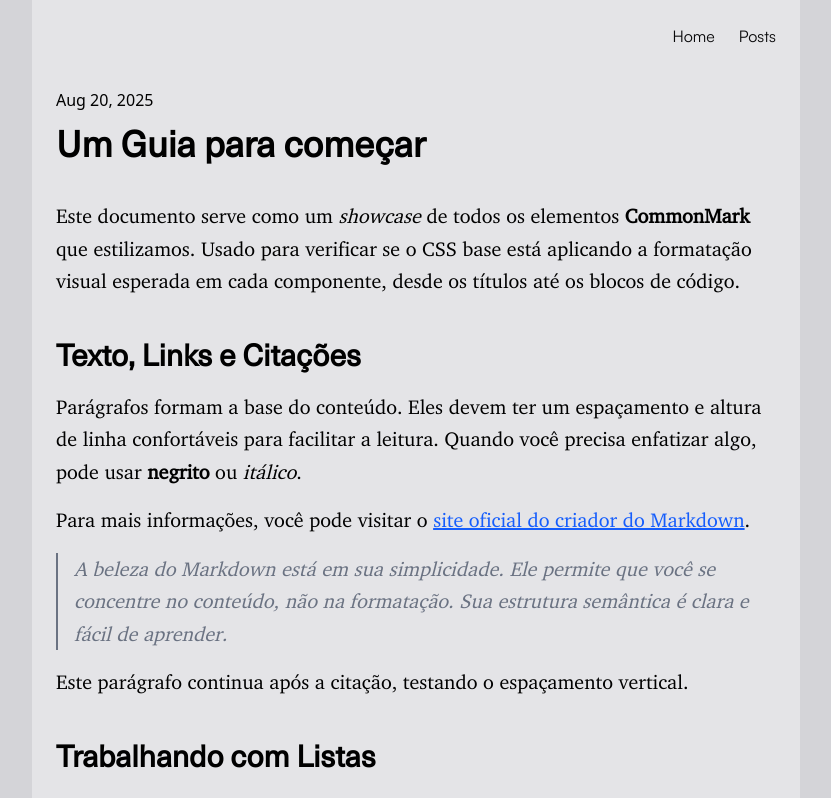
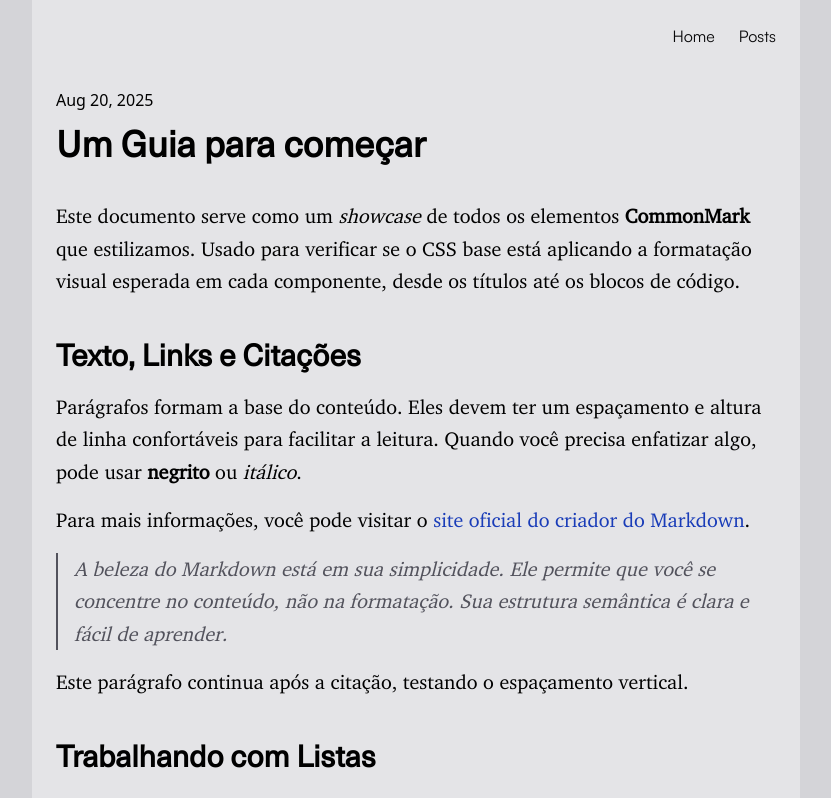
Before and after one commit to Onlyatsug/Personal-Blog, a React (Vite) app: page /posts/um-guia in a window 1280 px wide. Shown: the top 798 px of the page, without its empty margins (224-1055 px from the left). Built offline with nearby package versions, Linux system fonts and the light colour scheme.

Commit message:
update: md new style

```diff
--- a/src/components/Item.jsx
+++ b/src/components/Item.jsx
@@ -10,7 +10,7 @@ function Item() {
     <>
       {recentPosts.map((post) => (
         <div key={post.meta.id} className='font-black flex mb-4 text-lg items-center'>
-          <h4 className='text-zinc-600 dark:text-zinc-400 text-nowrap '>{post.meta.visual_date}</h4>
+          <h4 className='text-zinc-600 dark:text-zinc-400 text-nowrap'>{post.meta.visual_date}</h4>
           <Link
               to={`/posts/${post.meta.slug}`}
               className='underline ml-4 text-zinc-950 dark:text-zinc-50'>
--- a/src/pages/post.css
+++ b/src/pages/post.css
@@ -38,17 +38,16 @@
     margin: theme('spacing.6') 0 theme('spacing.2');
   }
   .prose p {
-    font-family: charter,serif;
+    font-family: theme('fontFamily.charter');
     font-size: theme('fontSize.xl');
     line-height: theme('lineHeight.relaxed');
     margin-bottom: theme('spacing.4');
   }
   .prose a {
-    color: theme('colors.blue.600');
-    text-decoration: underline;
+    color: theme('colors.blue.800');
     font-weight: theme('fontWeight.medium');
   }
-  .prose a:hover { color: theme('colors.blue.800'); }
+  .prose a:hover { color: theme('colors.blue.800'); text-decoration: underline; }
   .prose ul,.prose ol {
     margin-bottom: theme('spacing.4');
     padding-left: theme('spacing.5');
@@ -60,8 +59,8 @@
     margin-bottom: theme('spacing.4');
     padding-left: theme('spacing.4');
     border-left-width: theme('borderWidth.2');
-    border-color: theme('colors.gray.500');
-    color: theme('colors.gray.500');
+    border-color: theme('colors.zinc.600');
+    color: theme('colors.zinc.600');
     font-style: italic;
   }
   .prose hr {
```
